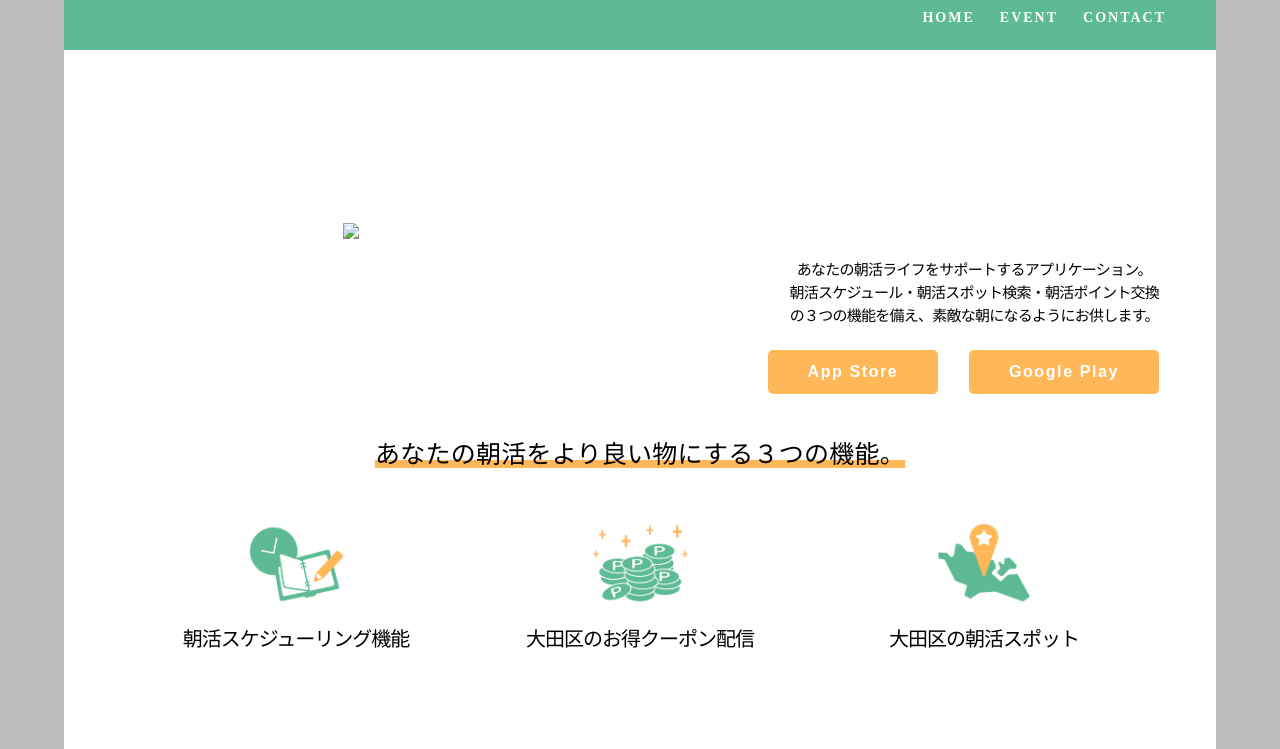
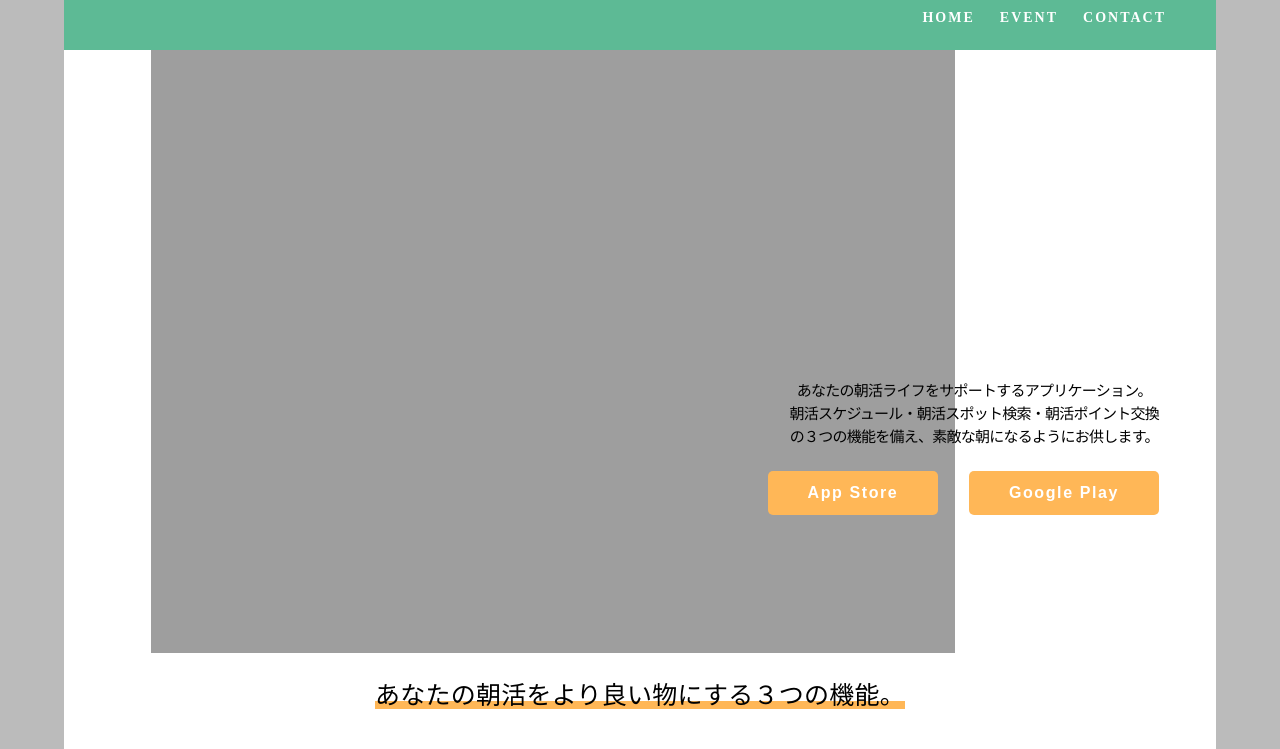
Before and after one commit to umamecha/ota.asakibun, a plain HTML site: page home.html in a window 1280 px wide. Shown: the top 749 px of the page. Drawn offline with Linux system fonts and the light colour scheme; the site is published under a folder, as on GitHub Pages, so addresses that start at the root find nothing.

Commit message:
Update home.html

```diff
--- a/home.html
+++ b/home.html
@@ -47,7 +47,7 @@
 	<div class="スクロール画面1">
   <section class="hero" id="hero">
 	  <div class="タイトル">
-	  <img src="/ota.asakibun/images/モックアップ画像.png"> </div>
+	  <img src="ota.asakibun/images/モックアップ画像.png"> </div>
 
 	 <div class="ボタン">
    　　 <div class="文章">
```
